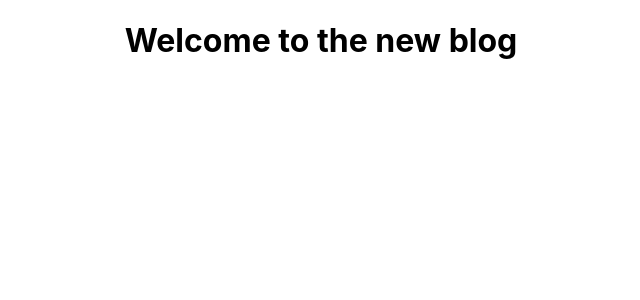
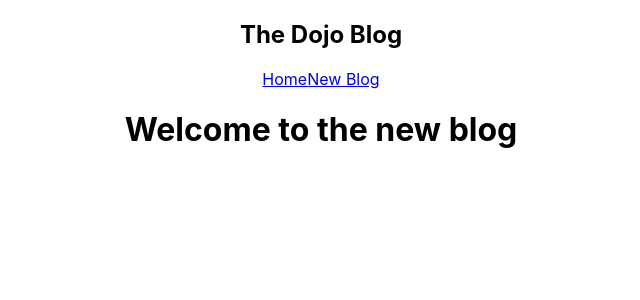
Before and after one commit to w-milan/dojo-blog, a React (Create React App) app: page / in a window 1280 px wide. Shown: the top 300 px of the page, without its empty margins (319-959 px from the left). Built offline with nearby package versions, Linux system fonts and the light colour scheme.

Commit message:
Navbar component

```diff
--- a/src/App.js
+++ b/src/App.js
@@ -1,11 +1,13 @@
 import logo from './logo.svg';
 import './App.css';
+import Navbar from './Navbar';
 
 function App() {
   const title = 'Welcome to the new blog';
 
   return (
     <div className="App">
+      <Navbar />
       <div className="content">
         <h1>{ title }</h1>
       </div>
--- a/src/Navbar.js
+++ b/src/Navbar.js
@@ -1,6 +1,12 @@
 const Navbar = () => {
   return (
-
+    <nav className="navbar">
+      <h1>The Dojo Blog</h1>
+      <div className="links">
+        <a href="/">Home</a>
+        <a href="/create">New Blog</a>
+      </div>
+    </nav>
   );
 }
 
```
